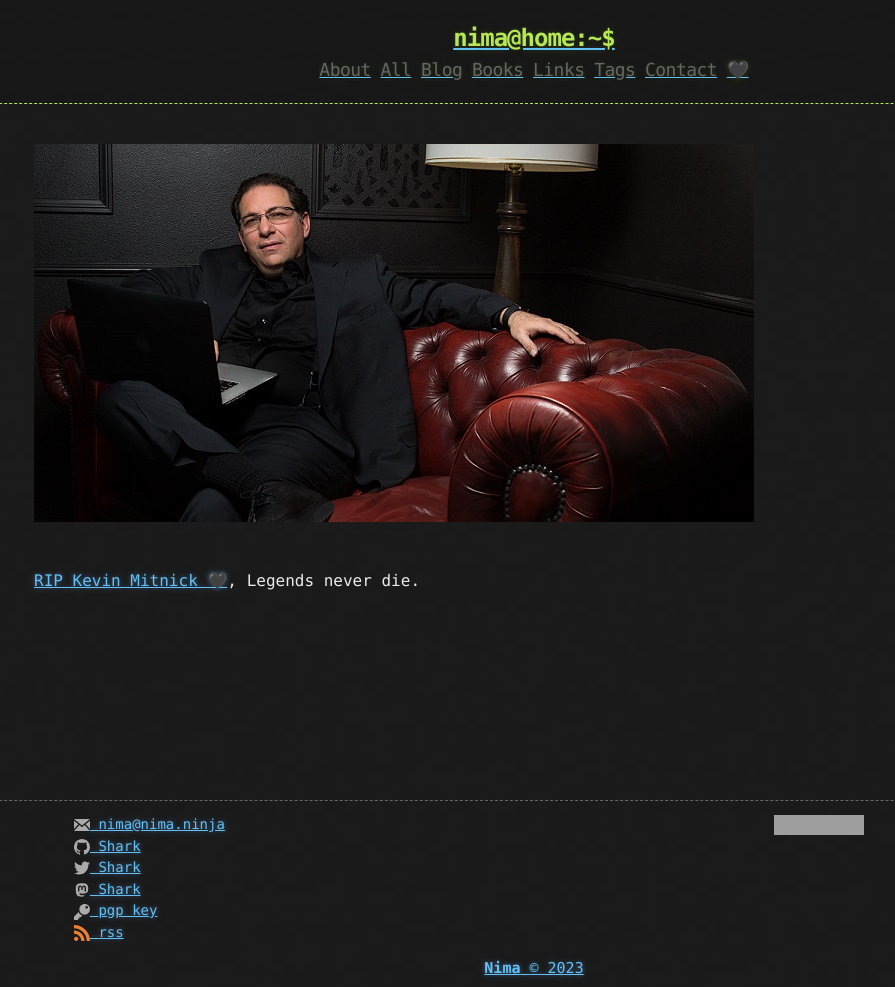
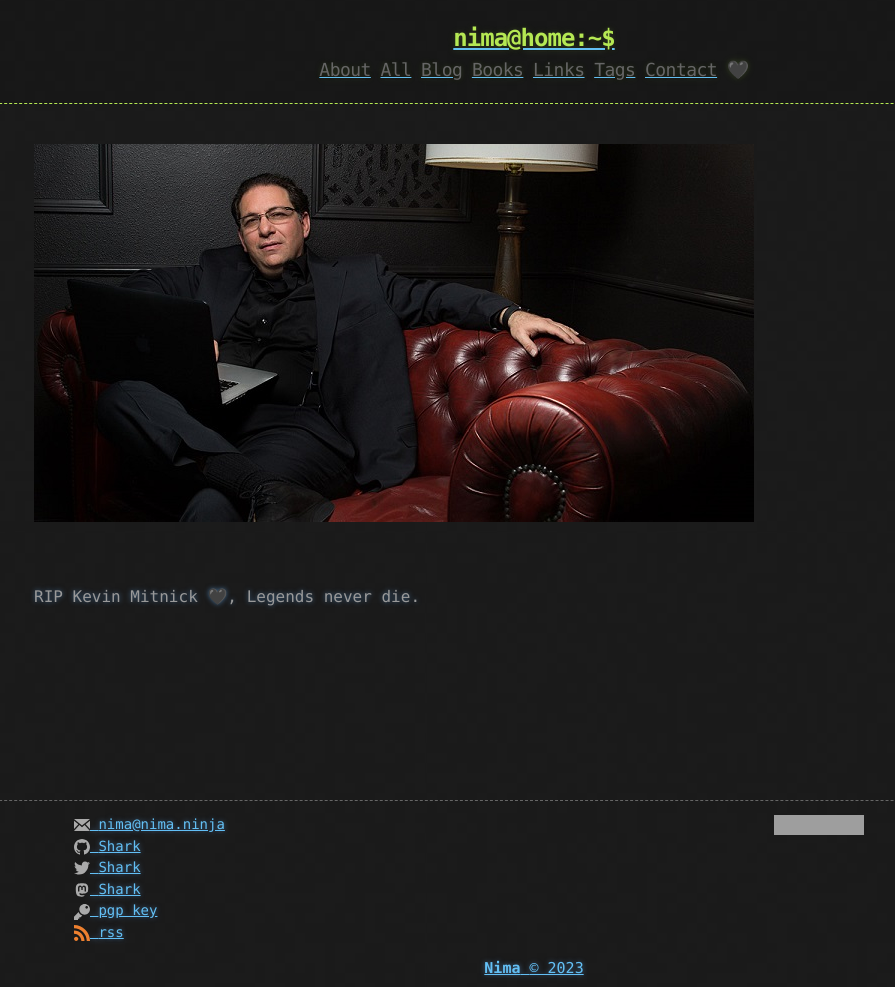
Before and after one commit to CamoCatX/camocatx.github.io, a Jekyll site: the page built from kevin-mitnick.md, in a window 1280 px wide. Shown: the whole page, without its empty margins (106-1001 px from the left). Built offline with Jekyll 4.4.1, drawn with Linux system fonts in a browser that asks for light colours; grey boxes are pictures that could not be loaded.

Commit message:
Update the post about Kevin Mitnick

```diff
--- a/_includes/links.html
+++ b/_includes/links.html
@@ -5,5 +5,6 @@
 <a href="{{ "/links/" | prepend: site.baseurl | replace: '//', '/' }}"><h2 class="header-link">Links</h2></a>
 <a href="{{ "/tags/" | prepend: site.baseurl | replace: '//', '/' }}"><h2 class="header-link">Tags</h2></a>
 <a href="{{ "/contact" | prepend: site.baseurl | replace: '//', '/' }}"><h2 class="header-link">Contact</h2></a>
-<a href="{{ "/kevin-mitnick" | prepend: site.baseurl | replace: '//', '/' }}"><h2 class="header-link" title="RIP Kevin Mitnick">🖤</h2></a>
+<a href="{{ "/kevin-mitnick" | prepend: site.baseurl | replace: '//', '/' }}" class="no-decoration"><h2 class="header-link" title="RIP Kevin Mitnick">🖤</h2></a>
+
 <!--<a href="{{ "/feed.xml" | prepend: site.baseurl | replace: '//', '/' }}"><h2 class="header-link">RSS</h2></a>-->
--- a/kevin-mitnick.md
+++ b/kevin-mitnick.md
@@ -7,4 +7,5 @@ image: /assets/kevin.jpg
 ![](/assets/kevin.jpg)
 
 <br>
-[RIP Kevin Mitnick 🖤](https://twitter.com/hashtag/RIPKevinMitnick), Legends never die.
+
+<a href="https://twitter.com/hashtag/RIPKevinMitnick" class="no-decoration">RIP Kevin Mitnick 🖤, Legends never die.</a>
```
